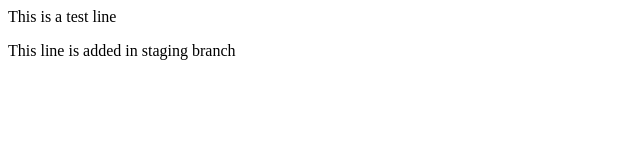
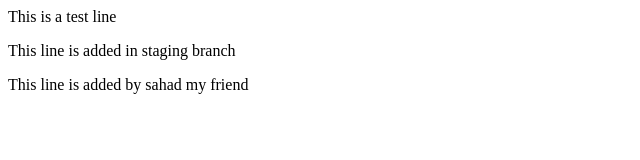
Before and after one commit to Naimul02/dummy-repo, a plain HTML site: page index.html in a window 1280 px wide. Shown: the whole page, without its empty margins (0-640 px from the left). Drawn offline with Linux system fonts and the light colour scheme.

Commit message:
added an paragraph

```diff
--- a/index.html
+++ b/index.html
@@ -1,2 +1,3 @@
 <p>This is a test line</p>
 <p>This line is added in staging  branch</p>
+<p>This line is added by sahad my friend</p>
```
